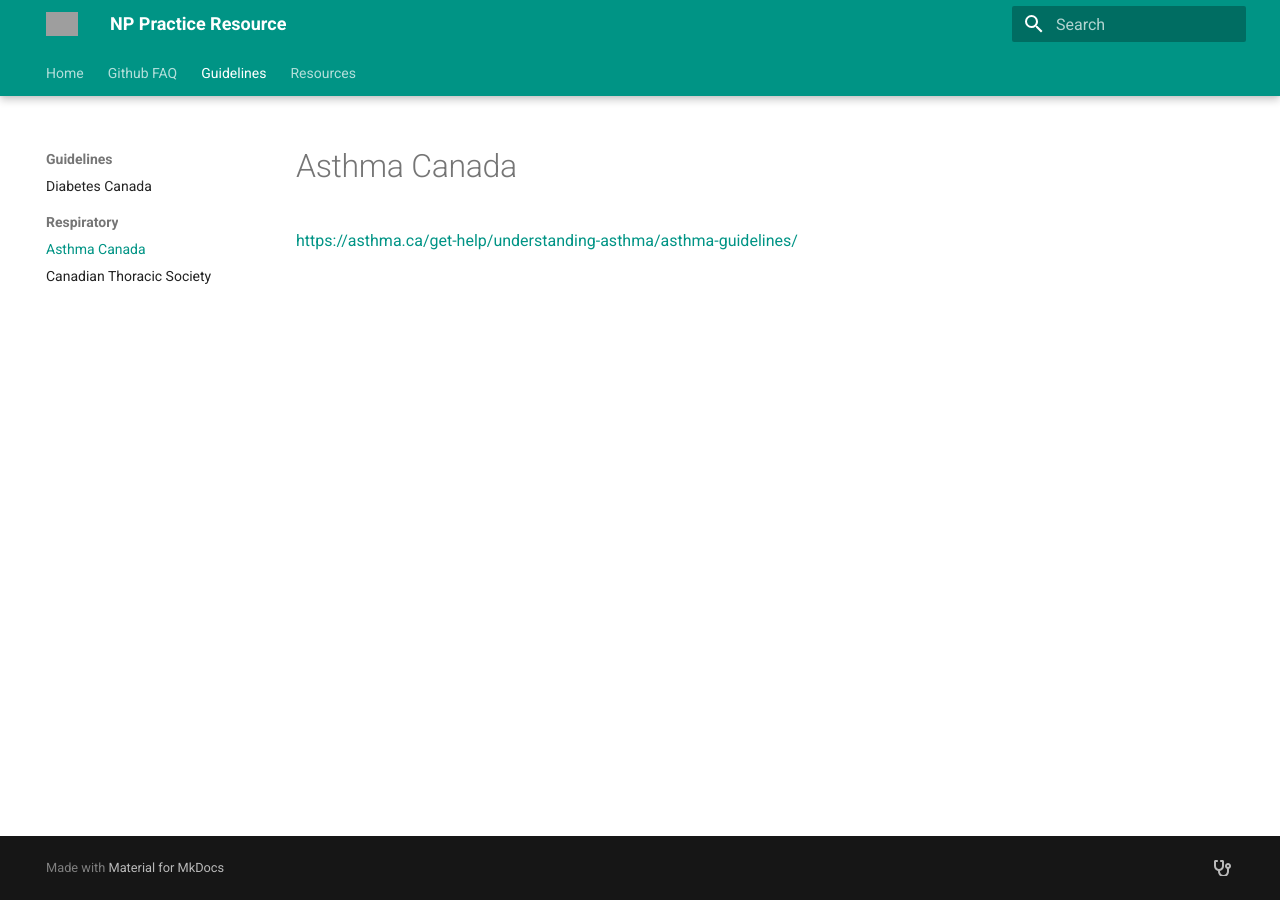
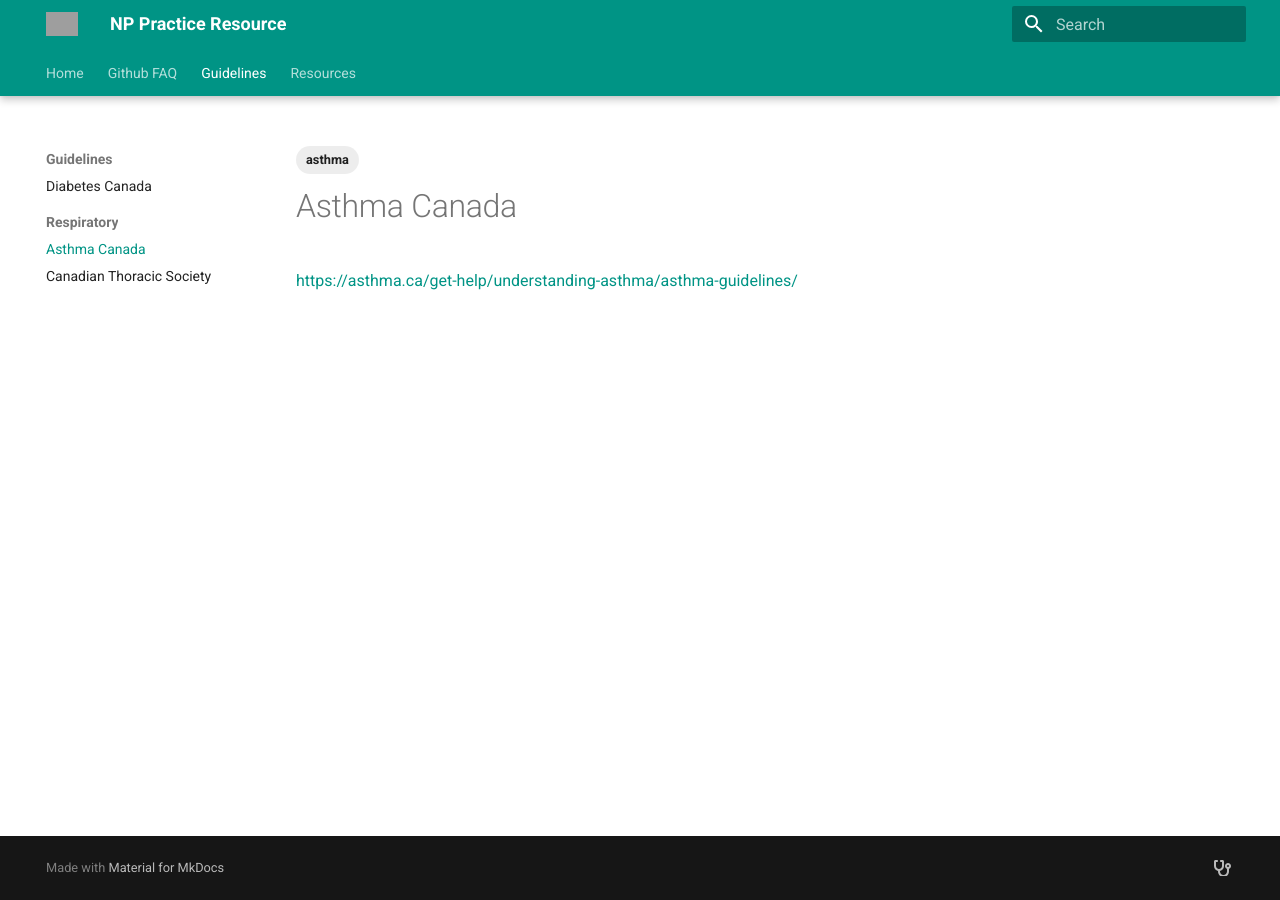
Before and after one commit to joegrafe/np-practice-resource, an MkDocs documentation site: the page built from docs/Guidelines/Respiratory/Asthma Canada.md, in a window 1280 px wide. Built offline with MkDocs 1.6.1 and Material for MkDocs 9.7.7, drawn with Linux system fonts in a browser that asks for light colours; grey boxes are pictures that could not be loaded.

Commit message:
2026-02-03 01:23:26__{numFiles}}_M docs/Guidelines/Respiratory/Asthma Canada.md docs/Resources/Woman's Health.md

```diff
--- a/docs/Guidelines/Respiratory/Asthma Canada.md
+++ b/docs/Guidelines/Respiratory/Asthma Canada.md
@@ -1,4 +1,5 @@
 ---
 tags:
+  - asthma
 ---
 [https://asthma.ca/get-help/understanding-asthma/asthma-guidelines/](https://asthma.ca/get-help/understanding-asthma/asthma-guidelines/)
```
Also changed, not shown: docs/Resources/Woman's Health.md (+2 -0 lines).
